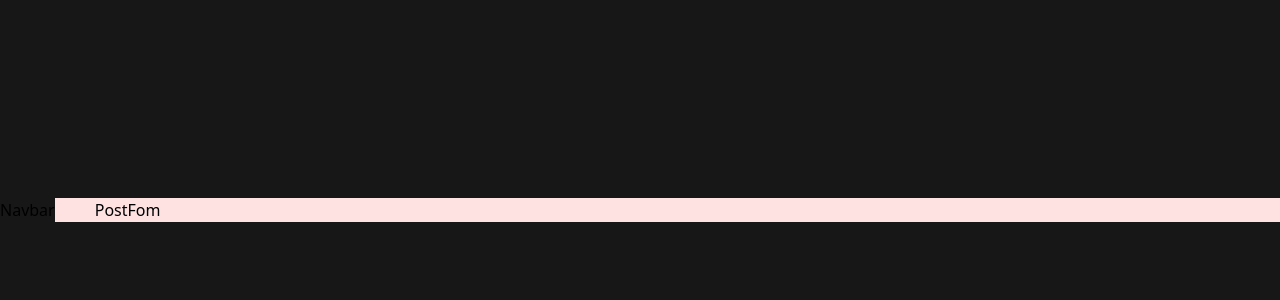
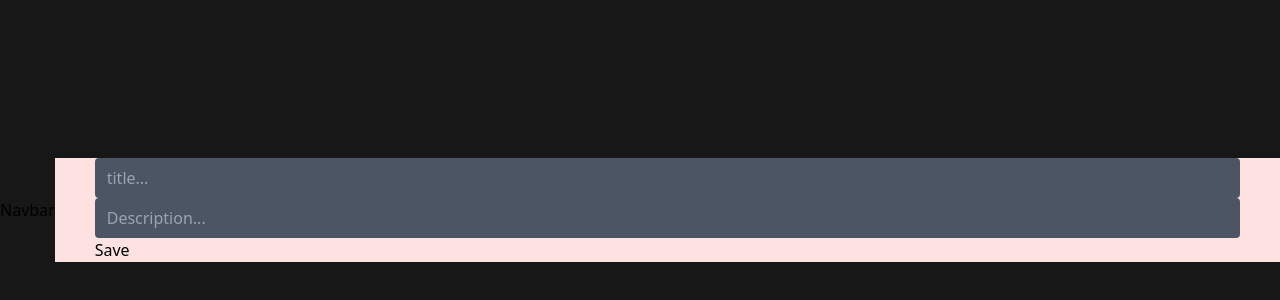
Before and after one commit to eideard-hm/mern-context-crud, a React (Vite) app in the folder client/: page /post in a window 1280 px wide. Shown: the part 190-490 px from the top of the page. Built offline with nearby package versions, Linux system fonts and the light colour scheme; no server answers.

Commit message:
Added formik to managemet forms in the client

```diff
--- a/client/src/context/PostContext.jsx
+++ b/client/src/context/PostContext.jsx
@@ -1,5 +1,6 @@
 import { createContext } from 'react'
 import { useAxios } from '../hooks/useAxios'
+import { createPostAsync } from '../services/posts'
 import { POST_URL } from '../utils/config'
 
 // crear el context
@@ -7,11 +8,23 @@ const PostContext = createContext()
 
 // envolver los hijos para compartir la data - Provider
 const PostProvider = ({ children }) => {
-  const getPosts = (url = POST_URL) => {
-    return useAxios([], url)
+
+  const { posts, setPosts } = useAxios([], POST_URL)
+
+  const getPosts = () => {
+    return posts
   }
 
-  const data = { getPosts }
+  const createPost = async posts => {
+    const res = await createPostAsync(posts)
+
+    if (res.status === 201) {
+      setPosts(previusPost => [...previusPost, res.data])
+    }
+    return [res.status, res.data]
+  }
+
+  const data = { getPosts, createPost }
 
   return <PostContext.Provider value={data}>{children}</PostContext.Provider>
 }
--- a/client/src/hooks/useAxios.js
+++ b/client/src/hooks/useAxios.js
@@ -19,5 +19,5 @@ export const useAxios = (
     fetchData()
   }, [url])
 
-  return { posts }
+  return { posts, setPosts }
 }
--- a/client/src/pages/HomePage.jsx
+++ b/client/src/pages/HomePage.jsx
@@ -1,18 +1,31 @@
+import { NavLink } from 'react-router-dom'
+import { VscEmptyWindow } from 'react-icons/vsc'
 import { usePost } from '../hooks/usePost'
 
 const HomePage = () => {
-  const { getPosts } = usePost()
-  const { posts = [] } = getPosts()
-  console.log(posts)
+  const { getPosts } = usePost();
+  const posts = [] = getPosts()
+
   return (
     <div>
       HomePage
       <hr />
-      <ul>
-        {posts.map(post => (
-          <li key={post._id}>{post.title}</li>
-        ))}
-      </ul>
+      {posts.length === 0
+        ?
+        <div className='flex flex-col justify-center items-center'>
+          <VscEmptyWindow width='48' height='48' color='white' />
+          <h1 className='text-white text-2xl'>There are no post</h1>
+        </div>
+        :
+        <div className='text-white'>
+          <NavLink to="/post">Create new Post</NavLink>
+          <ul>
+            {posts.map(post => (
+              <li key={post._id}>{post.title}</li>
+            ))}
+          </ul>
+        </div>
+      }
     </div>
   )
 }
--- a/client/src/pages/PostFom.jsx
+++ b/client/src/pages/PostFom.jsx
@@ -1,5 +1,67 @@
+import { useNavigate } from 'react-router-dom'
+import { Formik, Form, Field, ErrorMessage } from 'formik'
+import { object, string } from 'yup'
+import { usePost } from '../hooks/usePost'
+
+const initalValuesForm = {
+  title: '',
+  description: ''
+}
+
 const PostFom = () => {
-  return <div>PostFom</div>
+  const navigate = useNavigate()
+  const { createPost } = usePost();
+
+  const handleSubmitFormik = async values => {
+    const [status, data] = await createPost(values)
+
+    if (status === 201) {
+      navigate('/')
+    }
+  }
+
+  const handleValidationSchema = () => {
+    return object({
+      title: string()
+        .required("Field title is required")
+        .max(100, "The maximum number of characters is 100")
+        .min(5, "The minimum number of characters is 5"),
+      description: string()
+        .required("Field description is required")
+        .min(5, "The minimum number of characters is 5")
+    })
+  }
+
+  return (
+    <>
+      <Formik initialValues={initalValuesForm}
+        validationSchema={handleValidationSchema}
+        onSubmit={handleSubmitFormik}>
+
+        {({ handleSubmit }) => (
+          <Form onSubmit={handleSubmit}>
+            <Field name="title"
+              placeholder="title..."
+              className='px-3 py-2 focus:outline-none rounded bg-gray-600 text-white w-full' />
+            <ErrorMessage name='title'
+              component='p'
+              className='text-red-400 text-sm' />
+
+            <Field name="description"
+              placeholder="Description..."
+              className='px-3 py-2 focus:outline-none rounded bg-gray-600 text-white w-full' />
+            <ErrorMessage name='description'
+              component='p'
+              className='text-red-400 text-sm' />
+
+            <button type='submit'>Save</button>
+          </Form>
+        )}
+
+      </Formik>
+
+    </>
+  )
 }
 
 export default PostFom
--- /dev/null
+++ b/client/src/services/posts.js
@@ -0,0 +1,6 @@
+import axios from 'axios'
+import { POST_URL } from '../utils/config'
+
+export const createPostAsync = async posts => {
+  return axios.post(POST_URL, posts)
+}
```
